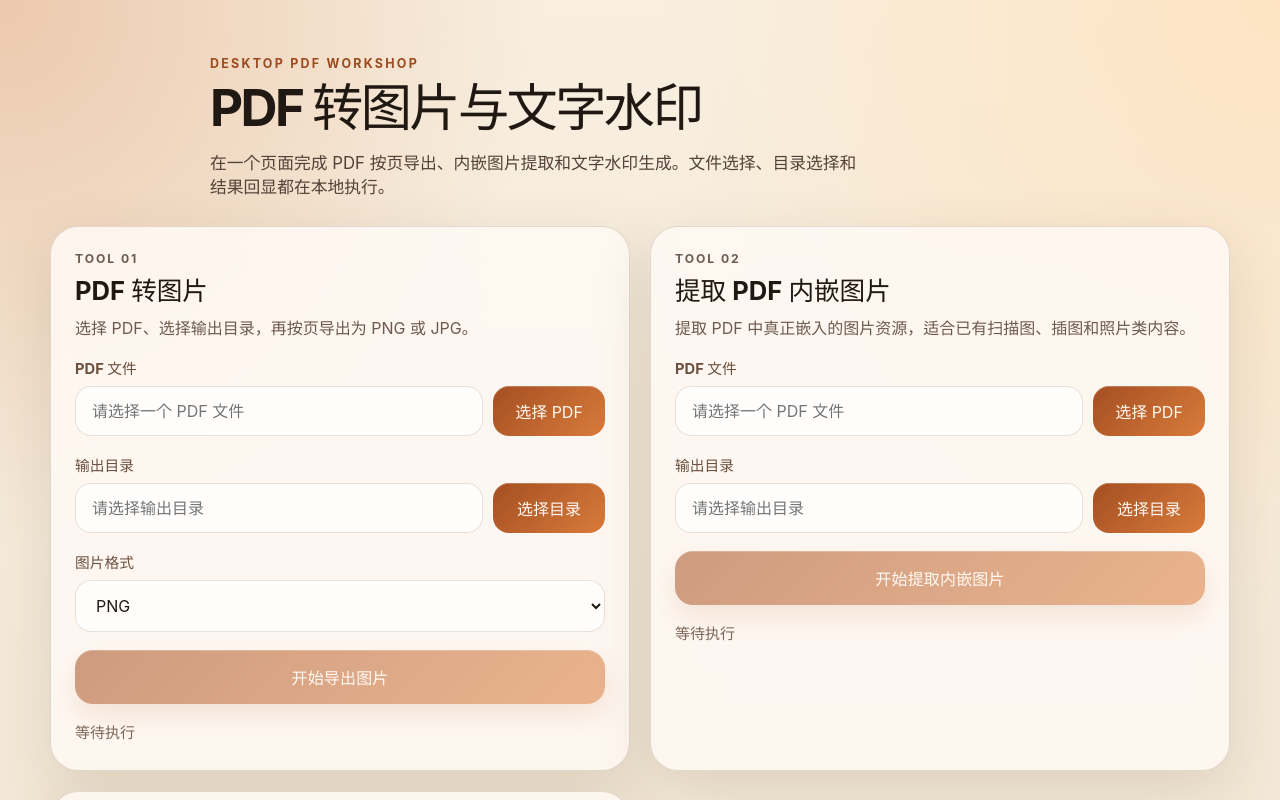
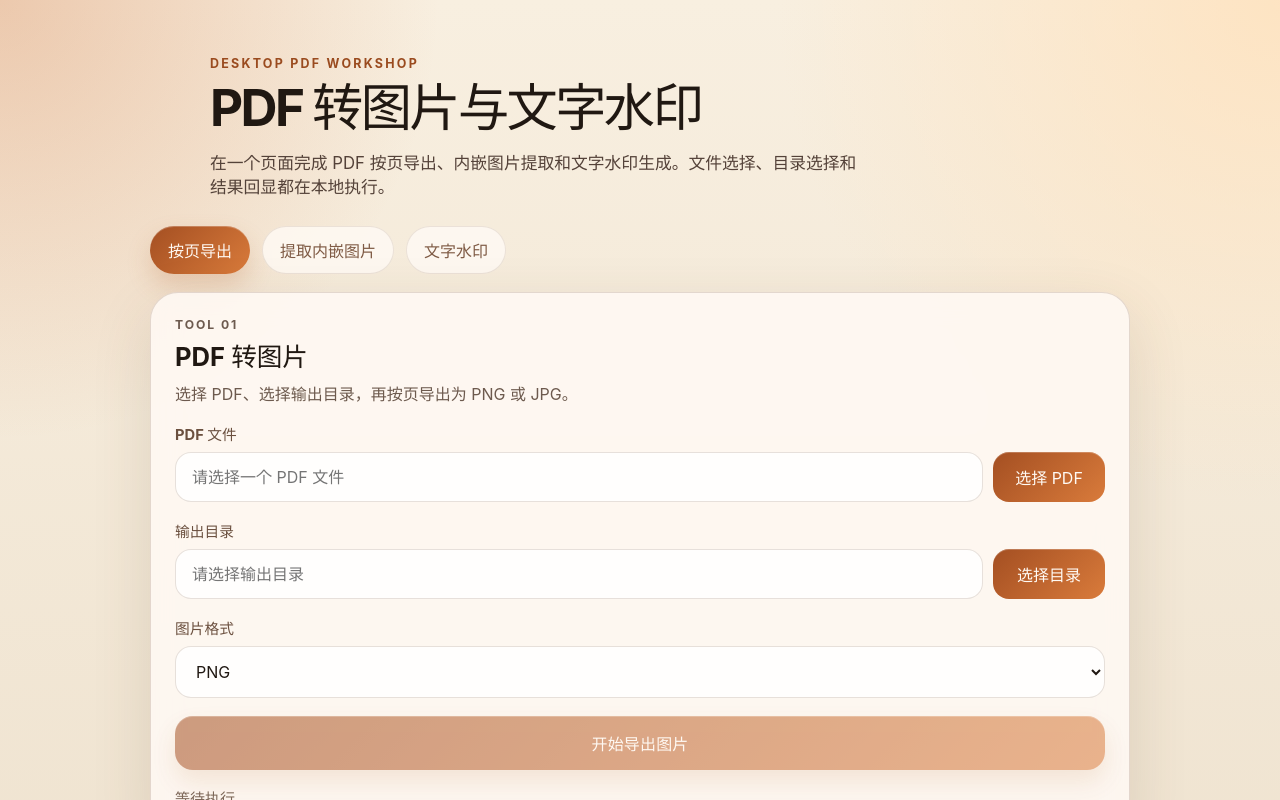
Before and after one commit to Caisin/pdf-split, a React (Vite) app: page / in a window 1280 px wide. Shown: the top 800 px of the page. Built offline with nearby package versions, Linux system fonts and the light colour scheme.

Commit message:
Switch PDF tools to top tab layout

```diff
--- a/src/App.css
+++ b/src/App.css
@@ -73,12 +73,36 @@ button:disabled {
   font-size: 1.05rem;
 }
 
-.tool-grid {
-  display: grid;
-  grid-template-columns: repeat(2, minmax(0, 1fr));
-  gap: 20px;
-  max-width: 1180px;
+.tab-shell {
+  max-width: 980px;
   margin: 0 auto;
+}
+
+.tab-row {
+  display: flex;
+  flex-wrap: wrap;
+  gap: 12px;
+  margin-bottom: 18px;
+}
+
+.tab-button {
+  padding: 12px 18px;
+  border-radius: 999px;
+  background: rgba(255, 250, 245, 0.82);
+  color: #7f5b45;
+  box-shadow: inset 0 0 0 1px rgba(104, 69, 46, 0.12);
+  transition:
+    transform 0.18s ease,
+    box-shadow 0.18s ease,
+    background 0.18s ease;
+}
+
+.tab-button.active {
+  background: linear-gradient(135deg, #a44f22 0%, #d97b3b 100%);
+  color: #fff8f1;
+  box-shadow:
+    inset 0 1px 0 rgba(255, 255, 255, 0.24),
+    0 12px 24px rgba(180, 99, 45, 0.22);
 }
 
 .tool-card {
@@ -201,8 +225,8 @@ button:disabled {
     padding: 32px 16px 40px;
   }
 
-  .tool-grid {
-    grid-template-columns: 1fr;
+  .tab-row {
+    flex-direction: column;
   }
 
   .picker-row {
--- a/src/App.tsx
+++ b/src/App.tsx
@@ -18,8 +18,10 @@ type ExtractImagesResult = {
 };
 
 type MessageTone = "idle" | "success" | "error";
+type ToolTab = "split" | "extract" | "watermark";
 
 function App() {
+  const [activeTab, setActiveTab] = useState<ToolTab>("split");
   const [imagePdfPath, setImagePdfPath] = useState("");
   const [imageOutputDir, setImageOutputDir] = useState("");
   const [imageFormat, setImageFormat] = useState("png");
@@ -209,8 +211,54 @@ function App() {
         </p>
       </section>
 
-      <section className="tool-grid">
-        <form className="tool-card" onSubmit={handleSplitSubmit}>
+      <section className="tab-shell">
+        <div className="tab-row" role="tablist" aria-label="PDF 工具切换">
+          <button
+            id="pdf-tool-tab-split"
+            className={`tab-button ${activeTab === "split" ? "active" : ""}`}
+            type="button"
+            role="tab"
+            aria-selected={activeTab === "split"}
+            aria-controls="pdf-tool-panel-split"
+            tabIndex={activeTab === "split" ? 0 : -1}
+            onClick={() => setActiveTab("split")}
+          >
+            按页导出
+          </button>
+          <button
+            id="pdf-tool-tab-extract"
+            className={`tab-button ${activeTab === "extract" ? "active" : ""}`}
+            type="button"
+            role="tab"
+            aria-selected={activeTab === "extract"}
+            aria-controls="pdf-tool-panel-extract"
+            tabIndex={activeTab === "extract" ? 0 : -1}
+            onClick={() => setActiveTab("extract")}
+          >
+            提取内嵌图片
+          </button>
+          <button
+            id="pdf-tool-tab-watermark"
+            className={`tab-button ${activeTab === "watermark" ? "active" : ""}`}
+            type="button"
+            role="tab"
+            aria-selected={activeTab === "watermark"}
+            aria-controls="pdf-tool-panel-watermark"
+            tabIndex={activeTab === "watermark" ? 0 : -1}
+            onClick={() => setActiveTab("watermark")}
+          >
+            文字水印
+          </button>
+        </div>
+
+        {activeTab === "split" && (
+          <form
+            id="pdf-tool-panel-split"
+            className="tool-card"
+            role="tabpanel"
+            aria-labelledby="pdf-tool-tab-split"
+            onSubmit={handleSplitSubmit}
+          >
             <div className="card-head">
               <p className="card-kicker">Tool 01</p>
               <h2>PDF 转图片</h2>
@@ -254,8 +302,16 @@ function App() {
 
             <p className={`status-line ${imageTone}`}>{imageMessage || "等待执行"}</p>
           </form>
+        )}
 
-        <form className="tool-card" onSubmit={handleExtractSubmit}>
+        {activeTab === "extract" && (
+          <form
+            id="pdf-tool-panel-extract"
+            className="tool-card"
+            role="tabpanel"
+            aria-labelledby="pdf-tool-tab-extract"
+            onSubmit={handleExtractSubmit}
+          >
             <div className="card-head">
               <p className="card-kicker">Tool 02</p>
               <h2>提取 PDF 内嵌图片</h2>
@@ -292,8 +348,16 @@ function App() {
 
             <p className={`status-line ${extractTone}`}>{extractMessage || "等待执行"}</p>
           </form>
+        )}
 
-        <form className="tool-card" onSubmit={handleWatermarkSubmit}>
+        {activeTab === "watermark" && (
+          <form
+            id="pdf-tool-panel-watermark"
+            className="tool-card"
+            role="tabpanel"
+            aria-labelledby="pdf-tool-tab-watermark"
+            onSubmit={handleWatermarkSubmit}
+          >
             <div className="card-head">
               <p className="card-kicker">Tool 03</p>
               <h2>PDF 文字水印</h2>
@@ -313,7 +377,11 @@ function App() {
             <label className="field">
               <span>输出目录</span>
               <div className="picker-row">
-              <input readOnly value={watermarkOutputDir} placeholder="请选择输出目录" />
+                <input
+                  readOnly
+                  value={watermarkOutputDir}
+                  placeholder="请选择输出目录"
+                />
                 <button type="button" onClick={handlePickWatermarkOutputDir}>
                   选择目录
                 </button>
@@ -341,6 +409,7 @@ function App() {
               {watermarkMessage || "等待执行"}
             </p>
           </form>
+        )}
       </section>
     </main>
   );
```
Also changed, not shown: 1 other file (tests, documents, lock files or other folders). Lines whose indentation alone changed are shown as unchanged.
